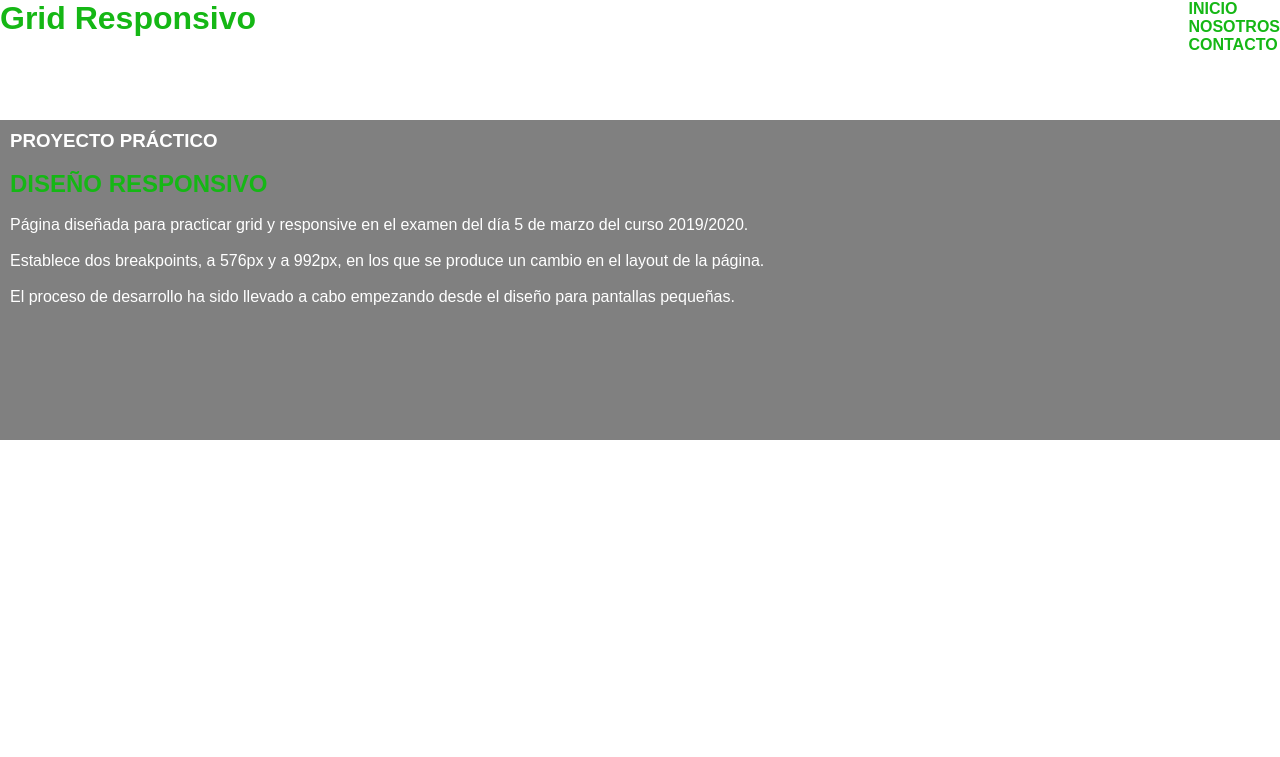
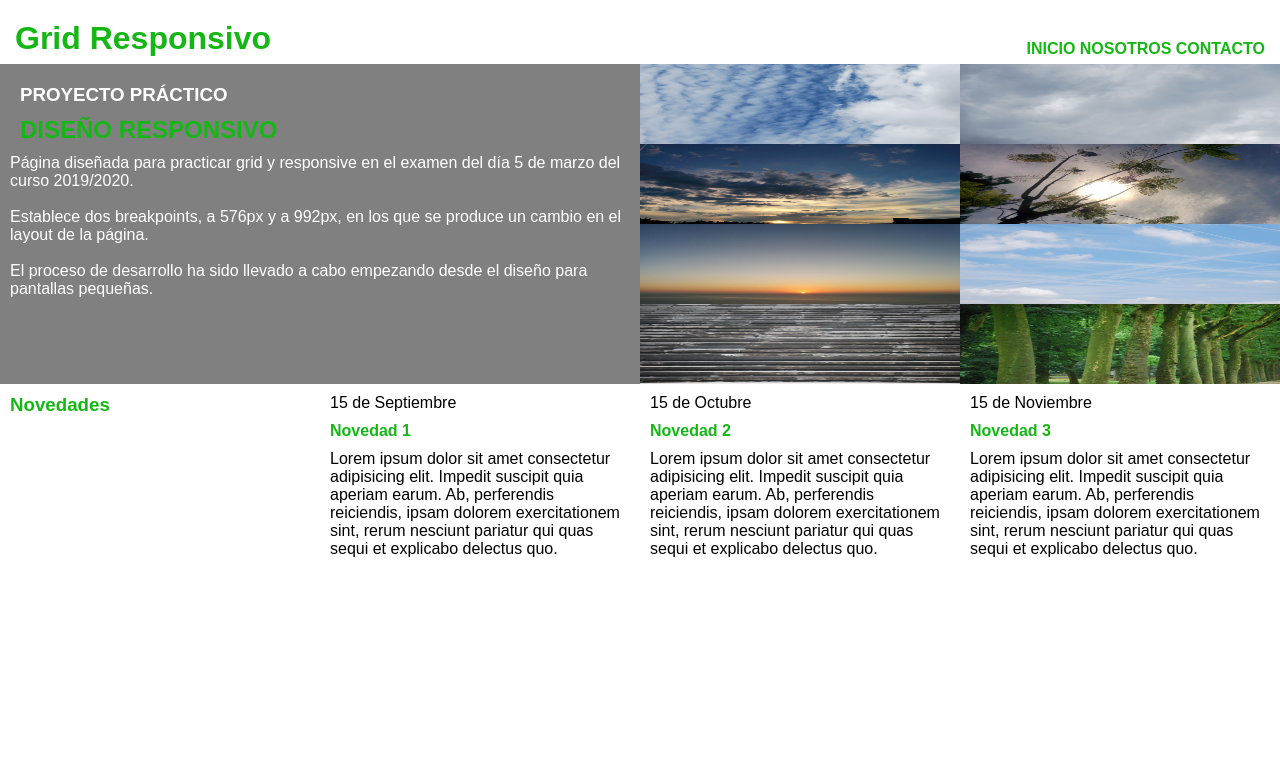
Before and after one commit to aronaldo9/fpDaw, a plain HTML site: page practicasResponsive/ejercicio2/ejercicio2.html in a window 1280 px wide. Shown: the top 757 px of the page. Drawn offline with Linux system fonts and the light colour scheme; a web font is replaced by a local one.

Commit message:
"Seguimos con los ejercicios"

```diff
--- a/practicasResponsive/ejercicio2/ejercicio2.html
+++ b/practicasResponsive/ejercicio2/ejercicio2.html
@@ -23,27 +23,40 @@
         </header>
         <article class="articulo1">
             <h3>PROYECTO PRÁCTICO</h3>
-            <br>
             <h2>DISEÑO RESPONSIVO</h2>
-            <br>
-            <p>Página diseñada para practicar grid y responsive en el examen del día 5 de marzo del curso 2019/2020.</p>
-            <br>
-            <p>Establece dos breakpoints, a 576px y a 992px, en los que se produce un cambio en el layout de la página.</p>
-            <br>
+            <p>Página diseñada para practicar grid y responsive en el examen del día 5 de marzo del curso 2019/2020.</p><br>
+            <p>Establece dos breakpoints, a 576px y a 992px, en los que se produce un cambio en el layout de la página.</p><br>
             <p>El proceso de desarrollo ha sido llevado a cabo empezando desde el diseño para pantallas pequeñas.</p>
         </article>
-        <article class="articulo2"></article>
+        <article class="articulo2">
+            <img src="img/img1.jpg" alt="">
+            <img src="img/img2.jpg" alt="">
+            <img src="img/img3.jpg" alt="">
+            <img src="img/img4.jpg" alt="">
+            <img src="img/img5.jpg" alt="">
+            <img src="img/img6.jpg" alt="">
+            <img src="img/img7.jpg" alt="">
+            <img src="img/img8.jpg" alt="">
+        </article>
         <footer class="pie">
+            <div class="columna">
                 <h3>Novedades</h3>
+            </div>
+            <div class="columna">
                 <p>15 de Septiembre</p>
                 <h4>Novedad 1</h4>
                 <p>Lorem ipsum dolor sit amet consectetur adipisicing elit. Impedit suscipit quia aperiam earum. Ab, perferendis reiciendis, ipsam dolorem exercitationem sint, rerum nesciunt pariatur qui quas sequi et explicabo delectus quo.</p>
+            </div>
+            <div class="columna">
                 <p>15 de Octubre</p>
                 <h4>Novedad 2</h4>
                 <p>Lorem ipsum dolor sit amet consectetur adipisicing elit. Impedit suscipit quia aperiam earum. Ab, perferendis reiciendis, ipsam dolorem exercitationem sint, rerum nesciunt pariatur qui quas sequi et explicabo delectus quo.</p>
+            </div>
+            <div class="columna">
                 <p>15 de Noviembre</p>
                 <h4>Novedad 3</h4>
                 <p>Lorem ipsum dolor sit amet consectetur adipisicing elit. Impedit suscipit quia aperiam earum. Ab, perferendis reiciendis, ipsam dolorem exercitationem sint, rerum nesciunt pariatur qui quas sequi et explicabo delectus quo.</p>
+            </div>
         </footer>
     </div>
 
--- a/practicasResponsive/ejercicio2/estilos.css
+++ b/practicasResponsive/ejercicio2/estilos.css
@@ -16,9 +16,10 @@ body {
 
 
 .contenedor {
+    width: 100%;
     display: grid;
     grid-template-columns: 1fr;
-    grid-template-rows: 15vh 40vh 40vh 120vh;
+    grid-template-rows: 15vh 50vh 40vh 100vh;
     grid-template-areas:
     "head"
     "article1"
@@ -31,16 +32,19 @@ body {
     display: flex;
     flex-direction: row;
     justify-content: space-between;
+    padding: 15px;
 }
 
 h1 {
     color: rgb(21, 183, 21);
     font-weight: bolder;
+    width: 50%;
 
 }
 
 h2 {
     color: rgb(21, 183, 21);
+    padding: 10px;
 }
 
 ul {
@@ -50,11 +54,71 @@ ul {
 }
 
 .articulo1 {
+    grid-area: article1;
     background-color: grey;
     color: white;
     padding: 10px;
 }
 
+.articulo2 {
+    grid-area: article2;
+    display: flex;
+    flex-direction: row;
+    flex-wrap: wrap;
+}
+img {
+    width: 25%;
+}
+
 .pie p {
     color: black;
+    padding: 10px;
 }
+
+h3 {
+    padding-top: 10px;
+    padding-left: 10px;
+}
+
+h4 {
+    padding-left: 10px;
+}
+
+@media screen and (min-width:768px) {
+    .contenedor {
+        grid-template-columns: repeat(4,1fr);
+        grid-template-rows: 8vh 40vh 10vh;
+        grid-template-areas:
+        "head head head head"
+        "article1 article1 article2 article2"
+        "pie pie pie pie";
+    }
+
+    .head {
+        grid-area: head;
+        display:flex;
+        flex-direction: row;
+        justify-content: space-between;
+        padding-top: 20px;
+    }
+
+    nav li {
+        display: inline-block;
+        padding-top: 20px;
+    }
+
+    img {
+        width: 50%;
+        height: 25%;
+    }
+    .pie {
+        grid-area: pie;
+        display: flex;
+        flex-direction: row;
+    }
+
+    .columna {
+        width: 25%;
+    }
+
+}
```
Also changed, not shown: practicasResponsive/ejercicio2/img/img1.jpg (added), practicasResponsive/ejercicio2/img/img2.jpg (added), practicasResponsive/ejercicio2/img/img3.jpg (added), practicasResponsive/ejercicio2/img/img4.jpg (added), practicasResponsive/ejercicio2/img/img5.jpg (added), practicasResponsive/ejercicio2/img/img6.jpg (added), practicasResponsive/ejercicio2/img/img7.jpg (added), practicasResponsive/ejercicio2/img/img8.jpg (added), practicasResponsive/ejercicio2/img/img9.jpg (added). Lines whose indentation alone changed are shown as unchanged.
